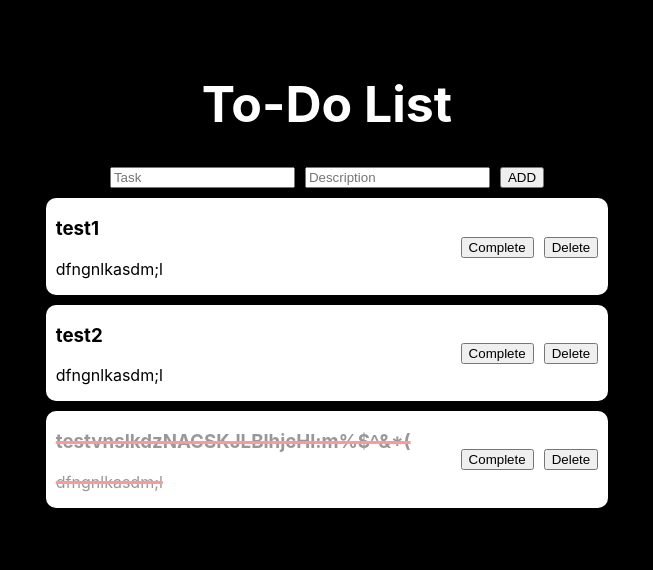
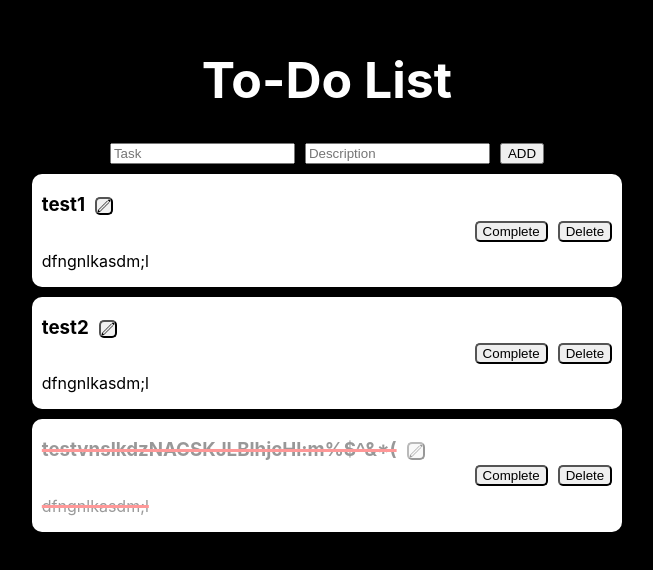
Before and after one commit to Pavel-174/to-do-list, a React (Create React App) app: page / in a window 1280 px wide. Shown: the part 126-696 px from the top of the page, without its empty margins (313-966 px from the left). Built offline with nearby package versions, Linux system fonts and the light colour scheme.

Commit message:
edit button

```diff
--- a/src/App.tsx
+++ b/src/App.tsx
@@ -13,12 +13,17 @@ export type Task = {
 
 function App() {
 
+  const [edit, setEdit] = React.useState <number | null> (null);
+
   const [tasks, setTasks] = React.useState([
     {id: 1, name: 'test1', description: 'dfngnlkasdm;l', checked: false},
     {id: 2, name: 'test2', description: 'dfngnlkasdm;l', checked: false},
     {id: 3, name: 'testvnslkdzNACSKJLBlhjcHl:m%$^&*(', description: 'dfngnlkasdm;l', checked: true}
   ]);
 
+  function editTask (id: Task['id']) {
+    setEdit(id)
+  };
 
   function deleteTask (id: Task['id']) {
     setTasks(tasks.filter(task => task.id !== id))
@@ -41,7 +46,7 @@ function App() {
     <div className="App">
       <Header />
       <Panel addTask={addTask} />
-      <ToDoList tasks={tasks} deleteTask={deleteTask} checkTask={checkTask} />
+      <ToDoList tasks={tasks} deleteTask={deleteTask} checkTask={checkTask}  editTask={editTask} />
     </div>
   );
 }
--- a/src/components/ToDoList/ToDoList.css
+++ b/src/components/ToDoList/ToDoList.css
@@ -22,7 +22,7 @@
     margin: 0;
 }
 
-.todolist__task{
+.todolist__task {
     margin-right: 50px;
 }
 
@@ -31,6 +31,34 @@
     opacity: 0.4;
 }
 
+.todolist__button{
+    border-radius: 5px;
+ }
+
 .todolist__button:nth-child(2) {
   margin-left: 10px
 }
+
+.todolist__button_item{
+    margin-top: 23px;
+    width: 18px;
+    height: 18px;
+    background-image: url(../../img/edit.png);
+    background-repeat: no-repeat;
+    background-position: center;
+    background-size: contain;
+}
+
+.todolist__button:hover{
+   cursor: pointer;
+}
+
+.todolist__header-box {
+    display: flex;
+    flex-direction: row;
+}
+
+.todolist__button-img {
+    max-width: 15px;
+    max-height: 15px;
+}
--- a/src/components/ToDoList/ToDoList.tsx
+++ b/src/components/ToDoList/ToDoList.tsx
@@ -7,15 +7,16 @@ interface ToDoListProps {
   tasks: Task[]
   deleteTask: (id: Task['id']) => void
   checkTask: (id: Task['id']) => void
+  editTask: (id: Task['id']) => void
 }
 
-const ToDoList: React.FC<ToDoListProps> = ({tasks, deleteTask, checkTask}) => {
+const ToDoList: React.FC<ToDoListProps> = ({tasks, deleteTask, checkTask, editTask}) => {
 
   return (
     <div className='todolist'>
         <ul className='todolist__list'>
           {tasks.map(task =>
-            <ToDoListItem task={task} deleteTask={deleteTask} checkTask={checkTask}/>
+            <ToDoListItem task={task} deleteTask={deleteTask} checkTask={checkTask} editTask={editTask} />
           )}
         </ul>
     </div>
--- a/src/components/ToDoListItem/ToDoListItem.tsx
+++ b/src/components/ToDoListItem/ToDoListItem.tsx
@@ -5,14 +5,18 @@ interface ToDoListItemProps {
     task: Task
     deleteTask: (id: Task['id']) => void
     checkTask: (id: Task['id']) => void
+    editTask: (id: Task['id']) => void
 }
 
-const ToDoListItem:  React.FC<ToDoListItemProps> = ({task, deleteTask, checkTask}) => {
+const ToDoListItem:  React.FC<ToDoListItemProps> = ({task, deleteTask, checkTask, editTask}) => {
 
   return (
     <li className="todolist__item" key={task.id}>
       <div className={`todolist__task ${task.checked ? `todolist__task_checked`: ""}`}>
-        <h3 className="todolist__header">{task.name}</h3>
+        <div className='todolist__header-box'>
+          <h3 className="todolist__header">{task.name}</h3>
+          <button className='todolist__button todolist__button_item' onClick={() => editTask(task.id)}></button>
+        </div>
         <p  className="todolist__text">{task.description}</p>
       </div>
       <div>
```
Also changed, not shown: src/img/edit.png (added).
